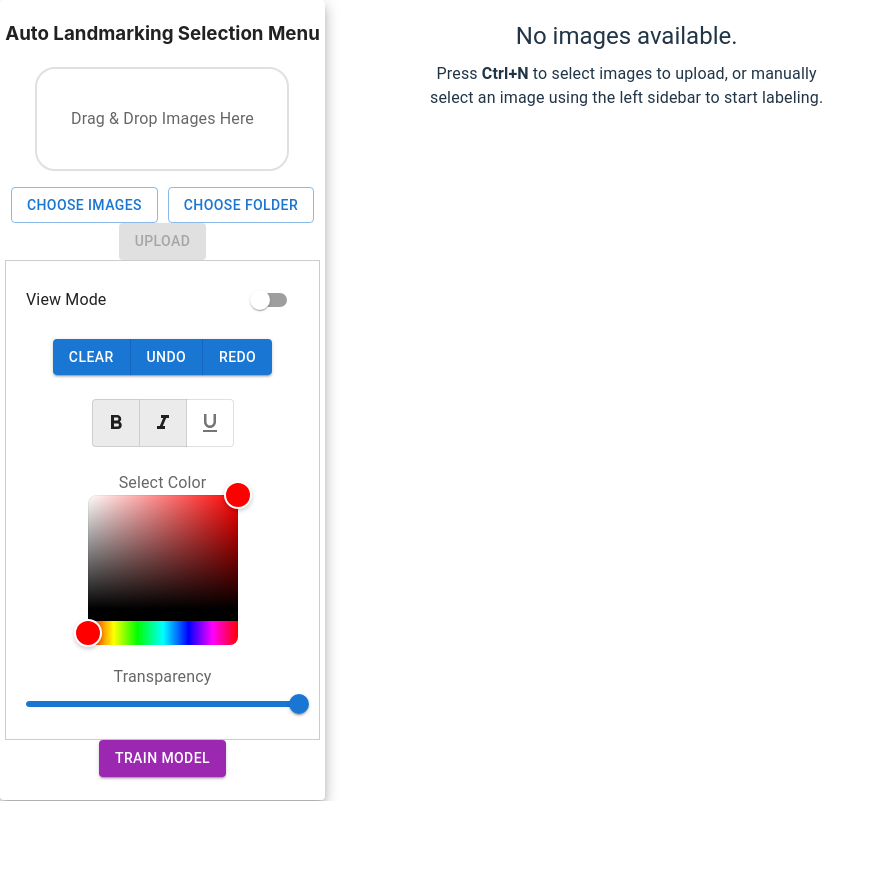
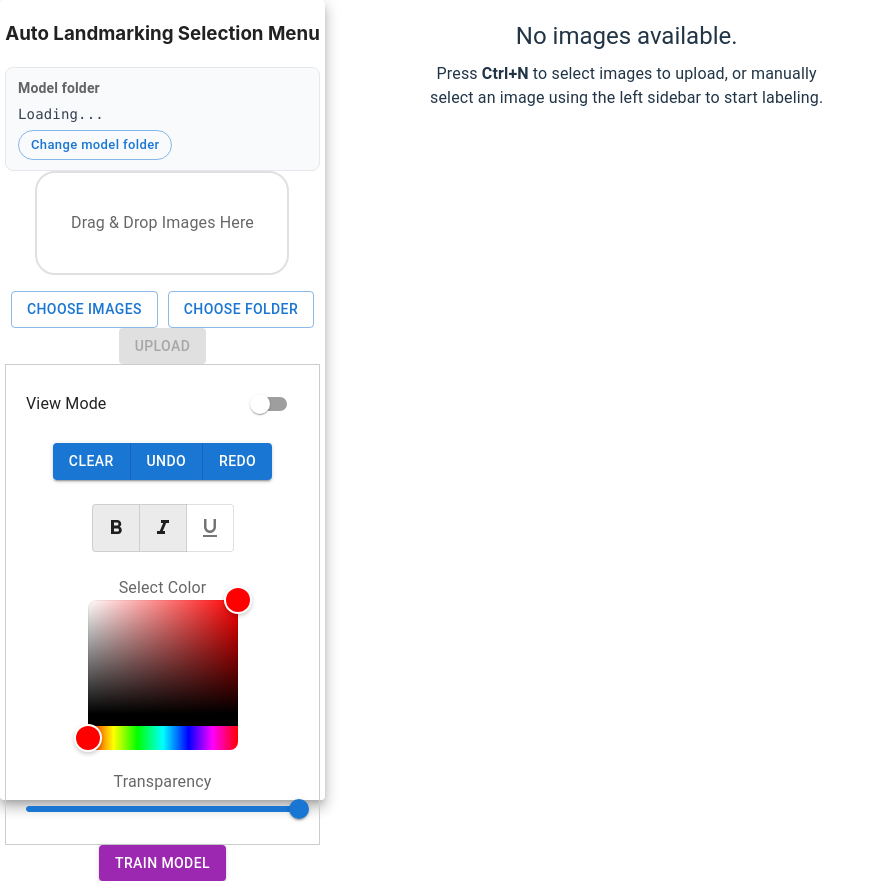
Before and after one commit to ThomasOli/BioVision, a React (Vite) app: page / in a window 1280 px wide. Shown: the whole page, without its empty margins (0-885 px from the left). Before the commit the page ends 801 px from the top, so only its background shows below. Built offline with nearby package versions, Linux system fonts and the light colour scheme.

Commit message:
Customizable folder locations

```diff
--- a/electron/preload.ts
+++ b/electron/preload.ts
@@ -30,6 +30,8 @@ contextBridge.exposeInMainWorld("api", {
   trainModel: (modelName: string) => ipcRenderer.invoke("ml:train", modelName),
   predictImage: (imagePath: string) => ipcRenderer.invoke("ml:predict", imagePath),
   selectImageFolder: () => ipcRenderer.invoke("select-image-folder"),
+  getProjectRoot: () => ipcRenderer.invoke("ml:get-project-root"),
+  selectProjectRoot: () => ipcRenderer.invoke("ml:select-project-root"),
 });
 
 // --------- Preload scripts loading ---------
--- a/src/Components/Menu.tsx
+++ b/src/Components/Menu.tsx
@@ -1,6 +1,9 @@
 import React, { useEffect, useState } from "react";
 import Paper from "@mui/material/Paper";
 import Button from "@mui/material/Button";
+import Typography from "@mui/material/Typography";
+import Box from "@mui/material/Box";
+import Tooltip from "@mui/material/Tooltip";
 import { useSelector } from "react-redux";
 import UploadImages from "./UploadImages";
 import type { RootState } from "../state/store";
@@ -26,8 +29,34 @@ const Menu: React.FC<MenuProps> = ({
   const [openTrainDialog, setOpenTrainDialog] = useState(false);
   const [modelName, setModelName] = useState("");
   const [isTraining, setIsTraining] = useState(false);
+  const [modelPath, setModelPath] = useState("");
 
   const fileArray = useSelector((state: RootState) => state.files.fileArray);
+
+  useEffect(() => {
+    const fetchProjectRoot = async () => {
+      try {
+        const result = await window.api.getProjectRoot();
+        if (result?.projectRoot) {
+          setModelPath(result.projectRoot);
+        }
+      } catch (err) {
+        console.error("Failed to load model path", err);
+      }
+    };
+    fetchProjectRoot();
+  }, []);
+
+  const handleSelectModelPath = async () => {
+    try {
+      const result = await window.api.selectProjectRoot();
+      if (!result?.canceled && result?.projectRoot) {
+        setModelPath(result.projectRoot);
+      }
+    } catch (err) {
+      console.error("Failed to select model path", err);
+    }
+  };
 
   const handleTrainConfirm = async () => {
     const name = modelName.trim();
@@ -37,7 +66,7 @@ const Menu: React.FC<MenuProps> = ({
       setIsTraining(true);
       await saveLabels(fileArray);
 
-    const result = await window.api.trainModel(modelName.trim());
+      const result = await window.api.trainModel(name);
 
       if (!result.ok) {
         throw new Error(result.error);
@@ -115,6 +144,52 @@ const Menu: React.FC<MenuProps> = ({
           }}
         >
           <h3>Auto Landmarking Selection Menu</h3>
+          <Box
+            sx={{
+              width: "100%",
+              p: "10px 12px",
+              boxSizing: "border-box",
+              backgroundColor: "#f8fafc",
+              border: "1px solid #e5e7eb",
+              borderRadius: "8px",
+              boxShadow: "inset 0 1px 0 rgba(255,255,255,0.6)",
+              display: "flex",
+              flexDirection: "column",
+              gap: "6px",
+            }}
+          >
+            <Typography variant="body2" color="textSecondary" sx={{ fontWeight: 600 }}>
+              Model folder
+            </Typography>
+            <Tooltip title={modelPath || "Loading..."} placement="bottom-start">
+              <Typography
+                variant="body2"
+                sx={{
+                  fontFamily: '"Fira Code", "SFMono-Regular", Consolas, monospace',
+                  color: "#374151",
+                  maxWidth: "100%",
+                  overflow: "hidden",
+                  textOverflow: "ellipsis",
+                  whiteSpace: "nowrap",
+                }}
+              >
+                {modelPath || "Loading..."}
+              </Typography>
+            </Tooltip>
+            <Button
+              size="small"
+              variant="outlined"
+              onClick={handleSelectModelPath}
+              sx={{
+                alignSelf: "flex-start",
+                textTransform: "none",
+                borderRadius: "999px",
+                paddingInline: "12px",
+              }}
+            >
+              Change model folder
+            </Button>
+          </Box>
           <UploadImages />
         </div>
 
--- a/src/types/global.d.ts
+++ b/src/types/global.d.ts
@@ -8,6 +8,8 @@ declare global {
       trainModel: (modelName: string) => Promise<any>;
       predictImage: (imagePath: string) => Promise<any>;
       selectImageFolder: () => Promise<any>;
+      getProjectRoot: () => Promise<{ projectRoot: string }>;
+      selectProjectRoot: () => Promise<{ canceled?: boolean; projectRoot?: string }>;
     };
   }
 }
```
Also changed, not shown: electron/main.ts (+44 -1 lines). Lines whose indentation alone changed are shown as unchanged.
